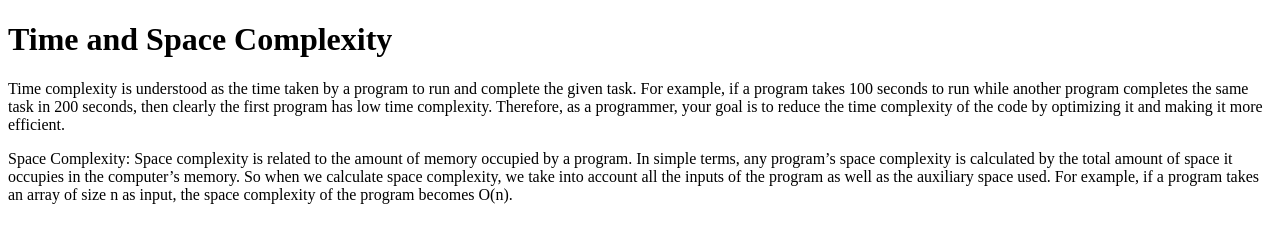
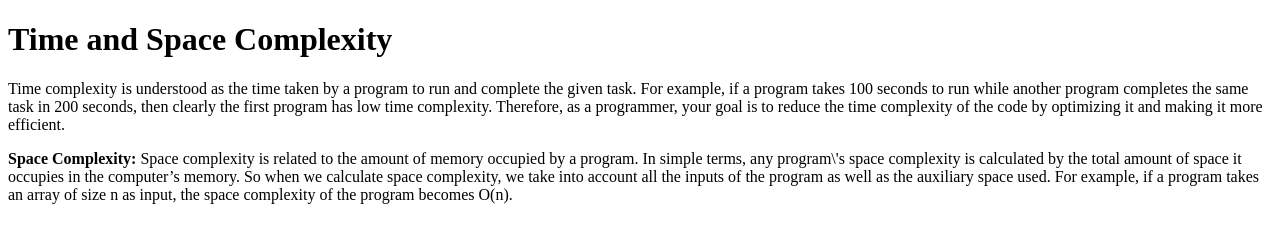
Before and after one commit to acciojob/time-and-space-complexity-Areeff, a website: page main.html in a window 1280 px wide. Drawn offline with Linux system fonts and the light colour scheme.

Commit message:
created a submission

```diff
--- a/main.html
+++ b/main.html
@@ -10,7 +10,7 @@
 	<!-- the entire body must be written by student -->
 	<h1>Time and Space Complexity</h1>
 	<p>Time complexity is understood as the time taken by a program to run and complete the given task. For example, if a program takes 100 seconds to run while another program completes the same task in 200 seconds, then clearly the first program has low time complexity. Therefore, as a programmer, your goal is to reduce the time complexity of the code by optimizing it and making it more efficient.</p>
-	<p>Space Complexity: Space complexity is related to the amount of memory occupied by a program. In simple terms, any program’s space complexity is calculated by the total amount of space it occupies in the computer’s memory. So when we calculate space complexity, we take into account all the inputs of the program as well as the auxiliary space used. For example, if a program takes an array of size n as input, the space complexity of the program becomes O(n).</p>
+	<p><b>Space Complexity:</b> Space complexity is related to the amount of memory occupied by a program. In simple terms, any program\'s space complexity is calculated by the total amount of space it occupies in the computer’s memory. So when we calculate space complexity, we take into account all the inputs of the program as well as the auxiliary space used. For example, if a program takes an array of size n as input, the space complexity of the program becomes O(n).</p>
     <script type="text/javascript" src="./script.js">
 </script>
 
```
